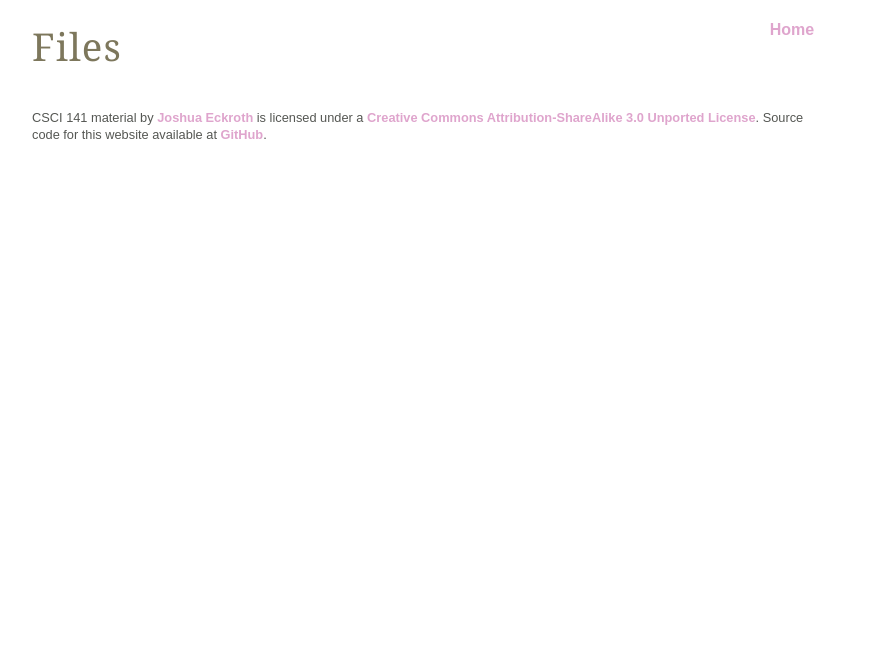
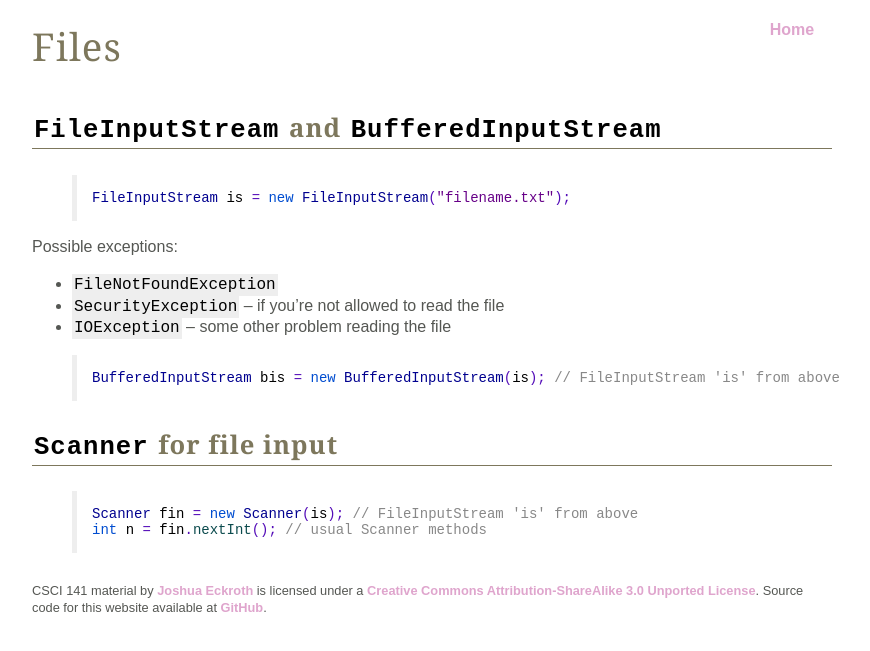
Before and after one commit to joshuaeckroth/csci141-website, a Jekyll site: the page built from lecture/files.markdown, in a window 1280 px wide. Shown: the top 651 px of the page, without its empty margins (208-1078 px from the left). Built offline with Jekyll 4.4.1, drawn with Linux system fonts in a browser that asks for light colours; Markdown is read by kramdown in place of the engine named in the settings.

Commit message:
Wrote a few notes about files.

```diff
--- a/lecture/files.markdown
+++ b/lecture/files.markdown
@@ -2,3 +2,26 @@
 title: Files
 layout: default
 ---
+
+## `FileInputStream` and `BufferedInputStream`
+
+{% highlight java %}
+FileInputStream is = new FileInputStream("filename.txt");
+{% endhighlight %}
+
+Possible exceptions:
+
+- `FileNotFoundException`
+- `SecurityException` -- if you're not allowed to read the file
+- `IOException` -- some other problem reading the file
+
+{% highlight java %}
+BufferedInputStream bis = new BufferedInputStream(is); // FileInputStream 'is' from above
+{% endhighlight java %}
+
+## `Scanner` for file input
+
+{% highlight java %}
+Scanner fin = new Scanner(is); // FileInputStream 'is' from above
+int n = fin.nextInt(); // usual Scanner methods
+{% endhighlight %}
```
